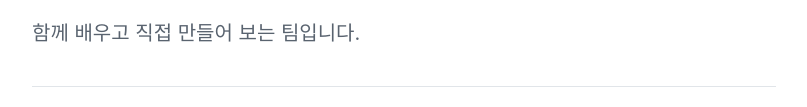
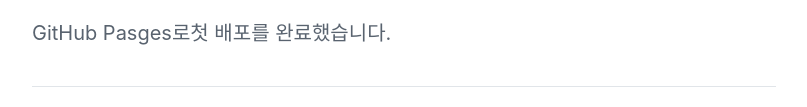
Before and after one commit to HyangnamDexter/practice2, a plain HTML site: page index.html in a window 1280 px wide. Shown: the part 208-315 px from the top of the page, without its empty margins (236-1043 px from the left). Drawn offline with Linux system fonts and the light colour scheme.

Commit message:
소개 문구 수정

```diff
--- a/index.html
+++ b/index.html
@@ -11,9 +11,11 @@
   <main>
     <p class="eyebrow">MY FIRST WEBSITE</p>
     <h1>우리의 첫 웹사이트</h1>
-    <p id="tagline">함께 배우고 직접 만들어 보는 팀입니다.</p>
+    <p id="tagline">GitHub Pasges로첫 배포를 완료했습니다.</p>
     <section>
       <h2>우리가 만드는 것</h2>
+
+
       <p>HTML, CSS, JavaScript로 만든 팀 소개 페이지입니다.</p>
     </section>
     <section>
```
